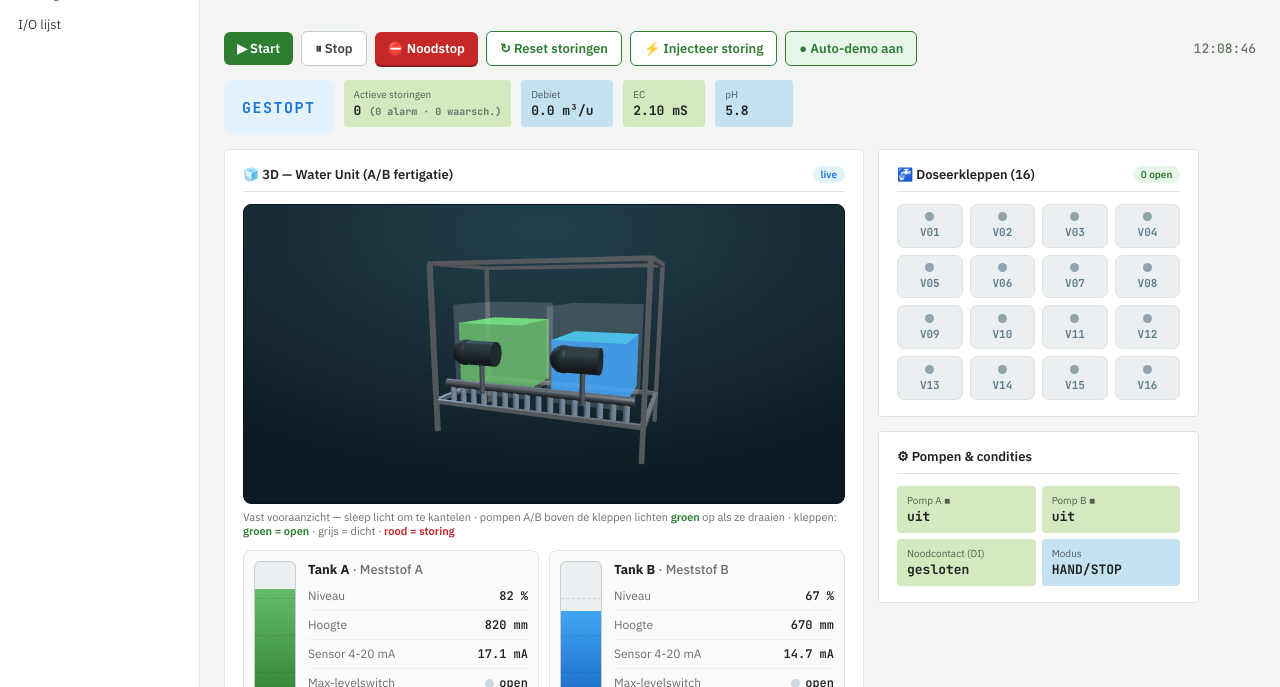
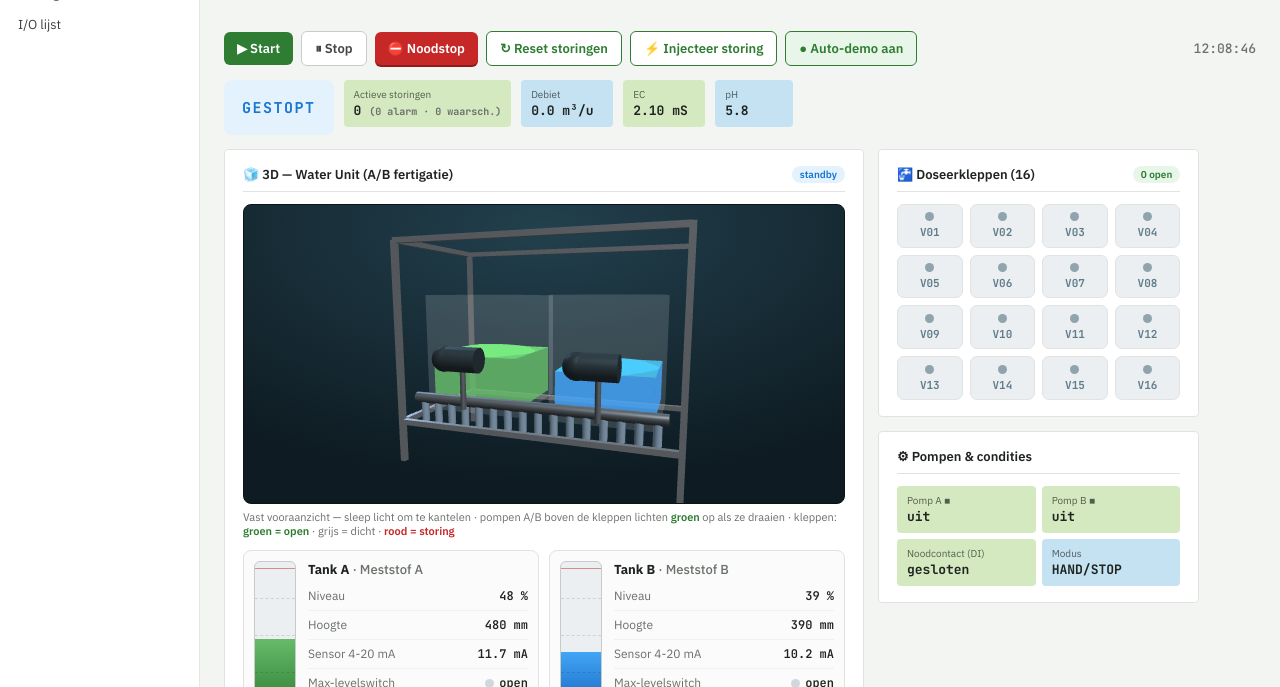
Before and after one commit to wesselaerts/klimaat-software-test, a plain HTML site: page index.html in a window 1280 px wide. Shown: the part 113-800 px from the top of the page. Drawn offline with nearby package versions, Linux system fonts and the light colour scheme; animation ran at ten frames a second.

Commit message:
Add files via upload

```diff
--- a/index.html
+++ b/index.html
@@ -1218,10 +1218,14 @@ const WU_FAULTDEF = [
   {code:'E01', sev:'alarm', text:'Noodstop actief — installatie veilig gestopt'},
   {code:'E10', sev:'alarm', text:'Niveausensor Tank A: signaal < 4 mA (kabelbreuk)'},
   {code:'E11', sev:'alarm', text:'Niveausensor Tank B: signaal < 4 mA (kabelbreuk)'},
-  {code:'E20', sev:'warn',  text:'Tank A: max niveau bereikt (levelswitch)'},
-  {code:'E21', sev:'warn',  text:'Tank B: max niveau bereikt (levelswitch)'},
-  {code:'W30', sev:'warn',  text:'Tank A: laag niveau — droogloopbeveiliging'},
-  {code:'W31', sev:'warn',  text:'Tank B: laag niveau — droogloopbeveiliging'},
+  {code:'W20', sev:'warn',  text:'Tank A: max-levelswitch actief'},
+  {code:'W21', sev:'warn',  text:'Tank B: max-levelswitch actief'},
+  {code:'E20', sev:'alarm', text:'Tank A: TE VOL — overloopbeveiliging'},
+  {code:'E21', sev:'alarm', text:'Tank B: TE VOL — overloopbeveiliging'},
+  {code:'W30', sev:'warn',  text:'Tank A: laag niveau'},
+  {code:'W31', sev:'warn',  text:'Tank B: laag niveau'},
+  {code:'E30', sev:'alarm', text:'Tank A: LEEG — droogloopgevaar'},
+  {code:'E31', sev:'alarm', text:'Tank B: LEEG — droogloopgevaar'},
   {code:'E60', sev:'alarm', text:'Pomp A: overbelasting / motorstoring'},
   {code:'E61', sev:'alarm', text:'Pomp B: overbelasting / motorstoring'},
   {code:'E70', sev:'alarm', text:'Doseertijd overschreden — klep te lang open (lek/sensorfout)'},
@@ -1235,10 +1239,10 @@ function WU_INIT(){
   const valves=[];
   for(let i=1;i<=16;i++) valves.push({id:i,name:'V'+String(i).padStart(2,'0'),st:'closed'});
   return {
-    mode:'stop', estop:false, demo:true, seq:-1,
+    mode:'stop', estop:false, demo:true, phase:'fill', seq:-1,
     valves,
-    tankA:{label:'Meststof A', lvl:82, mA:0, max:false, sensorFault:false},
-    tankB:{label:'Meststof B', lvl:67, mA:0, max:false, sensorFault:false},
+    tankA:{label:'Meststof A', lvl:48, mA:0, max:false, over:false, empty:false, hold:false, sensorFault:false},
+    tankB:{label:'Meststof B', lvl:39, mA:0, max:false, over:false, empty:false, hold:false, sensorFault:false},
     pumpA:{on:false,fault:false,freq:0},
     pumpB:{on:false,fault:false,freq:0},
     ec:2.1, ph:5.8, flow:0,
@@ -1247,6 +1251,7 @@ function WU_INIT(){
 }
 
 function wuMA(t){ t.mA = t.sensorFault ? 0 : +(4 + t.lvl/100*16).toFixed(1); }
+function wuTankAlarm(t){ return t.over || t.empty; }
 
 function wuFdef(code){
   const d=WU_FAULTDEF.find(x=>x.code===code); if(d) return d;
@@ -1259,14 +1264,18 @@ function wuSetFault(code, active){
   else if(!active && idx>=0) w.faults.splice(idx,1);
 }
 function wuEvalFaults(){
-  const w=state.wu;
+  const w=state.wu, A=w.tankA, B=w.tankB;
   wuSetFault('E01', w.estop);
-  wuSetFault('E10', w.tankA.sensorFault);
-  wuSetFault('E11', w.tankB.sensorFault);
-  wuSetFault('E20', w.tankA.max);
-  wuSetFault('E21', w.tankB.max);
-  wuSetFault('W30', !w.estop && !w.tankA.sensorFault && w.tankA.lvl<12);
-  wuSetFault('W31', !w.estop && !w.tankB.sensorFault && w.tankB.lvl<12);
+  wuSetFault('E10', A.sensorFault);
+  wuSetFault('E11', B.sensorFault);
+  wuSetFault('W20', !A.sensorFault && A.max && !A.over);
+  wuSetFault('W21', !B.sensorFault && B.max && !B.over);
+  wuSetFault('E20', A.over);
+  wuSetFault('E21', B.over);
+  wuSetFault('W30', !w.estop && !A.sensorFault && !A.empty && A.lvl<15 && A.lvl>6);
+  wuSetFault('W31', !w.estop && !B.sensorFault && !B.empty && B.lvl<15 && B.lvl>6);
+  wuSetFault('E30', A.empty);
+  wuSetFault('E31', B.empty);
   wuSetFault('E60', w.pumpA.fault);
   wuSetFault('E61', w.pumpB.fault);
   wuSetFault('W80', !w.estop && (w.ec>2.8 || w.ec<1.5));
@@ -1283,26 +1292,38 @@ function wuStatus(){
 }
 
 function wuStep(){
-  const w=state.wu;
-  wuMA(w.tankA); wuMA(w.tankB);
+  const w=state.wu, A=w.tankA, B=w.tankB;
+  wuMA(A); wuMA(B);
   if(w.estop || w.mode==='stop'){
     w.valves.forEach(v=>{ if(v.st!=='fault') v.st='closed'; });
     w.pumpA.on=false; w.pumpB.on=false; w.pumpA.freq=0; w.pumpB.freq=0; w.flow=0;
   } else if(w.mode==='run' && w.demo){
-    w.seq=(w.seq+1)%w.valves.length;
-    w.valves.forEach((v,idx)=>{ if(v.st==='fault') return; v.st=(idx===w.seq||idx===(w.seq+1)%16)?'open':'closed'; });
-    const anyOpen=w.valves.some(v=>v.st==='open');
-    w.pumpA.on=anyOpen&&!w.pumpA.fault; w.pumpB.on=anyOpen&&!w.pumpB.fault;
-    w.pumpA.freq=w.pumpA.on?45+Math.round(Math.random()*8):0;
-    w.pumpB.freq=w.pumpB.on?44+Math.round(Math.random()*8):0;
-    w.flow=anyOpen?+(6+Math.random()*2).toFixed(1):0;
-    if(anyOpen){ if(!w.tankA.sensorFault) w.tankA.lvl=clamp(w.tankA.lvl-0.7,0,100); if(!w.tankB.sensorFault) w.tankB.lvl=clamp(w.tankB.lvl-0.6,0,100); }
-    if(w.tankA.lvl<14 && !w.tankA.sensorFault) w.tankA.lvl=clamp(w.tankA.lvl+9,0,100);
-    if(w.tankB.lvl<14 && !w.tankB.sensorFault) w.tankB.lvl=clamp(w.tankB.lvl+9,0,100);
+    if(w.phase==='fill'){
+      // VULLEN: pompen draaien, doseerkleppen dicht, bakken stijgen
+      w.valves.forEach(v=>{ if(v.st!=='fault') v.st='closed'; });
+      w.pumpA.on=!w.pumpA.fault; w.pumpB.on=!w.pumpB.fault;
+      w.pumpA.freq=w.pumpA.on?46+Math.round(Math.random()*6):0;
+      w.pumpB.freq=w.pumpB.on?45+Math.round(Math.random()*6):0;
+      if(w.pumpA.on && !A.hold && !A.sensorFault && A.lvl<93) A.lvl=clamp(A.lvl+1.4,0,100);
+      if(w.pumpB.on && !B.hold && !B.sensorFault && B.lvl<93) B.lvl=clamp(B.lvl+1.2,0,100);
+      w.flow=+(5+Math.random()*1.5).toFixed(1);
+      if(A.lvl>=88 && B.lvl>=88) w.phase='dose';
+    } else {
+      // DOSEREN: kleppen openen in volgorde, bakken zakken
+      w.seq=(w.seq+1)%w.valves.length;
+      w.valves.forEach((v,idx)=>{ if(v.st==='fault') return; v.st=(idx===w.seq||idx===(w.seq+1)%16)?'open':'closed'; });
+      w.pumpA.on=false; w.pumpB.on=false; w.pumpA.freq=0; w.pumpB.freq=0;
+      if(!A.hold && !A.sensorFault && A.lvl>8) A.lvl=clamp(A.lvl-0.9,0,100);
+      if(!B.hold && !B.sensorFault && B.lvl>8) B.lvl=clamp(B.lvl-0.8,0,100);
+      w.flow=+(6+Math.random()*2).toFixed(1);
+      if(A.lvl<=24 && B.lvl<=24) w.phase='fill';
+    }
     w.ec=clamp(w.ec+(Math.random()-0.5)*0.05,1.3,3.1);
     w.ph=clamp(w.ph+(Math.random()-0.5)*0.07,4.9,6.7);
   }
-  w.tankA.max=w.tankA.lvl>=96; w.tankB.max=w.tankB.lvl>=96;
+  // niveau-condities
+  A.over=A.lvl>=98; A.empty=A.lvl<=4; A.max=A.lvl>=95;
+  B.over=B.lvl>=98; B.empty=B.lvl<=4; B.max=B.lvl>=95;
   wuEvalFaults();
   if(state.section==='waterunit') render();
 }
@@ -1312,11 +1333,21 @@ function wuStart(){ state.wu.estop=false; state.wu.mode='run'; toast('Water Unit
 function wuStop(){ state.wu.mode='stop'; toast('Water Unit gestopt','warn'); render(); }
 function wuEstop(){ const w=state.wu; w.estop=!w.estop; if(w.estop) w.mode='stop'; toast(w.estop?'NOODSTOP ingedrukt':'Noodstop gereset', w.estop?'alarm':'ok'); wuEvalFaults(); render(); }
 function wuToggleDemo(){ state.wu.demo=!state.wu.demo; toast('Auto-demo '+(state.wu.demo?'AAN':'UIT'),'ok'); render(); }
-function wuResetFaults(){ const w=state.wu; w.valves.forEach(v=>{ if(v.st==='fault') v.st='closed'; }); w.pumpA.fault=false; w.pumpB.fault=false; w.tankA.sensorFault=false; w.tankB.sensorFault=false; w.estop=false; wuEvalFaults(); toast('Storingen gereset','ok'); render(); }
-function wuInject(){ const w=state.wu; const opts=['valve','pumpA','pumpB','sensorA','sensorB']; const p=opts[Math.floor(Math.random()*opts.length)];
+function wuResetFaults(){ const w=state.wu;
+  w.valves.forEach(v=>{ if(v.st==='fault') v.st='closed'; });
+  w.pumpA.fault=false; w.pumpB.fault=false;
+  w.tankA.sensorFault=false; w.tankB.sensorFault=false; w.tankA.hold=false; w.tankB.hold=false;
+  if(w.tankA.lvl>=96) w.tankA.lvl=80; if(w.tankA.lvl<=6) w.tankA.lvl=40;
+  if(w.tankB.lvl>=96) w.tankB.lvl=65; if(w.tankB.lvl<=6) w.tankB.lvl=35;
+  w.estop=false; w.tankA.over=w.tankA.empty=false; w.tankB.over=w.tankB.empty=false;
+  wuEvalFaults(); toast('Storingen gereset','ok'); render(); }
+function wuInject(){ const w=state.wu; const opts=['valve','pumpA','pumpB','sensorA','sensorB','tankAvol','tankBleeg']; const p=opts[Math.floor(Math.random()*opts.length)];
   if(p==='valve'){ const i=Math.floor(Math.random()*16); w.valves[i].st='fault'; }
   else if(p==='pumpA') w.pumpA.fault=true; else if(p==='pumpB') w.pumpB.fault=true;
-  else if(p==='sensorA') w.tankA.sensorFault=true; else w.tankB.sensorFault=true;
+  else if(p==='sensorA') w.tankA.sensorFault=true; else if(p==='sensorB') w.tankB.sensorFault=true;
+  else if(p==='tankAvol'){ w.tankA.lvl=100; w.tankA.hold=true; }
+  else if(p==='tankBleeg'){ w.tankB.lvl=1; w.tankB.hold=true; }
+  w.tankA.over=w.tankA.lvl>=98; w.tankA.empty=w.tankA.lvl<=4; w.tankB.over=w.tankB.lvl>=98; w.tankB.empty=w.tankB.lvl<=4;
   wuEvalFaults(); toast('Demo-storing geinjecteerd','warn'); render(); }
 function wuToggleValve(i){ const v=state.wu.valves[i]; if(v.st==='fault') v.st='closed'; else v.st=v.st==='open'?'closed':'open'; wuEvalFaults(); render(); }
 
@@ -1330,18 +1361,23 @@ function renderWaterUnit(side){
 function renderWUDash(){
   const w=state.wu, s=wuStatus();
   const alarms=w.faults.filter(f=>f.sev==='alarm').length, warns=w.faults.filter(f=>f.sev==='warn').length;
-  const tank=(t,key)=>`
-    <div class="wu-tank">
-      <div class="wu-gauge"><div class="fill" style="height:${t.sensorFault?0:t.lvl}%;background:${key==='A'?'linear-gradient(180deg,#66bb6a,#2e7d32)':'linear-gradient(180deg,#42a5f5,#1565c0)'};"></div>
-        ${[25,50,75].map(m=>`<div style="position:absolute;left:0;right:0;bottom:${m}%;border-top:1px dashed rgba(0,0,0,.12);"></div>`).join('')}</div>
+  const tank=(t,key)=>{
+    const alarm=wuTankAlarm(t), grey=t.sensorFault;
+    const fillBg = alarm ? 'linear-gradient(180deg,#ff6b6b,#c62828)' : grey ? 'linear-gradient(180deg,#cfd8dc,#90a4ae)' : (key==='A'?'linear-gradient(180deg,#66bb6a,#2e7d32)':'linear-gradient(180deg,#42a5f5,#1565c0)');
+    const tag = t.over?'<span style="color:var(--alarm);font-weight:700;"> · TE VOL</span>' : t.empty?'<span style="color:var(--alarm);font-weight:700;"> · LEEG</span>' : grey?'<span style="color:var(--alarm);font-weight:700;"> · SENSORFOUT</span>' : '';
+    return `<div class="wu-tank" style="${(alarm||grey)?'border-color:var(--alarm);box-shadow:inset 0 0 0 1px var(--alarm);':''}">
+      <div class="wu-gauge"><div class="fill" style="height:${grey?0:t.lvl}%;background:${fillBg};"></div>
+        ${[25,50,75].map(m=>`<div style="position:absolute;left:0;right:0;bottom:${m}%;border-top:1px dashed rgba(0,0,0,.12);"></div>`).join('')}
+        <div style="position:absolute;left:0;right:0;bottom:95%;border-top:1px solid var(--alarm);opacity:.5;"></div></div>
       <div style="flex:1;">
-        <div style="font-weight:700;margin-bottom:4px;">Tank ${key} <span style="color:var(--text-secondary);font-weight:500;">· ${t.label}</span></div>
-        <div class="kv"><span class="k">Niveau</span><span class="v">${t.sensorFault?'—':Math.round(t.lvl)+' %'}</span></div>
-        <div class="kv"><span class="k">Hoogte</span><span class="v">${t.sensorFault?'—':Math.round(t.lvl/100*1000)+' mm'}</span></div>
-        <div class="kv"><span class="k">Sensor 4-20 mA</span><span class="v" style="${t.sensorFault?'color:var(--alarm)':''}">${t.mA.toFixed(1)} mA</span></div>
+        <div style="font-weight:700;margin-bottom:4px;">Tank ${key} <span style="color:var(--text-secondary);font-weight:500;">· ${t.label}</span>${tag}</div>
+        <div class="kv"><span class="k">Niveau</span><span class="v" style="${alarm?'color:var(--alarm)':''}">${grey?'—':Math.round(t.lvl)+' %'}</span></div>
+        <div class="kv"><span class="k">Hoogte</span><span class="v">${grey?'—':Math.round(t.lvl/100*1000)+' mm'}</span></div>
+        <div class="kv"><span class="k">Sensor 4-20 mA</span><span class="v" style="${grey?'color:var(--alarm)':''}">${t.mA.toFixed(1)} mA</span></div>
         <div class="kv" style="border:none;"><span class="k">Max-levelswitch</span><span class="v"><span class="wu-led ${t.max?'on-r':'off'}"></span>${t.max?'ACTIEF':'open'}</span></div>
       </div>
     </div>`;
+  };
   const pump=(p,key)=>`<div class="op-tile ${p.fault?'':'green'}" style="${p.fault?'background:var(--alarm-bg);':''}"><div class="lab">Pomp ${key} ${p.fault?'⛔':(p.on?'▶':'■')}</div><div class="val" style="${p.fault?'color:var(--alarm)':''}">${p.fault?'STORING':(p.on?p.freq+' Hz':'uit')}</div></div>`;
   return `
   <div class="wu-bar">
@@ -1362,7 +1398,7 @@ function renderWUDash(){
   </div>
   <div class="wu-grid">
     <div class="card">
-      <div class="card-h"><h3>🧊 3D — Water Unit (A/B fertigatie)</h3><span class="pill pill-info">live</span></div>
+      <div class="card-h"><h3>🧊 3D — Water Unit (A/B fertigatie)</h3><span class="pill ${w.mode==='run'?'pill-ok':'pill-info'}">${w.mode==='run'?(w.phase==='dose'?'doseren':'vullen'):'standby'}</span></div>
       <div class="wu-3d" id="wu3d"></div>
       <div style="font-size:11px;color:var(--text-secondary);margin-top:6px;">Vast vooraanzicht — sleep licht om te kantelen · pompen A/B boven de kleppen lichten <span style="color:#2e7d32;font-weight:600;">groen</span> op als ze draaien · kleppen: <span style="color:#2e7d32;font-weight:600;">groen = open</span> · grijs = dicht · <span style="color:var(--alarm);font-weight:600;">rood = storing</span></div>
       <div class="wu-tanks">${tank(w.tankA,'A')}${tank(w.tankB,'B')}</div>
@@ -1379,7 +1415,7 @@ function renderWUDash(){
         <div class="op-tile-2">${pump(w.pumpA,'A')}${pump(w.pumpB,'B')}</div>
         <div class="op-tile-2" style="margin-top:6px;">
           <div class="op-tile ${w.estop?'':'green'}" style="${w.estop?'background:var(--alarm-bg);':''}"><div class="lab">Noodcontact (DI)</div><div class="val" style="${w.estop?'color:var(--alarm)':''}">${w.estop?'GEOPEND':'gesloten'}</div></div>
-          <div class="op-tile blue"><div class="lab">Modus</div><div class="val">${w.mode==='run'?'AUTO':'HAND/STOP'}</div></div>
+          <div class="op-tile blue"><div class="lab">Modus</div><div class="val">${w.mode==='run'?('AUTO · '+(w.phase==='dose'?'DOSEREN':'VULLEN')):'HAND/STOP'}</div></div>
         </div>
       </div>
     </div>
@@ -1440,8 +1476,8 @@ function initWU3D(){
     renderer.setPixelRatio(Math.min(window.devicePixelRatio||1,2));
     renderer.setSize(600,300);
     const scene=new THREE.Scene();
-    const camera=new THREE.PerspectiveCamera(42,2,0.1,100);
-    camera.position.set(4.0,3.4,10.8); camera.lookAt(0,1.45,0.5);
+    const camera=new THREE.PerspectiveCamera(40,2,0.1,100);
+    camera.position.set(3.0,2.8,9.0); camera.lookAt(0,1.55,0.5);
     scene.add(new THREE.AmbientLight(0xffffff,0.7));
     const d1=new THREE.DirectionalLight(0xffffff,0.85); d1.position.set(6,10,6); scene.add(d1);
     const d2=new THREE.DirectionalLight(0x88bbff,0.35); d2.position.set(-6,4,-5); scene.add(d2);
@@ -1453,15 +1489,19 @@ function initWU3D(){
     [-FD/2,FD/2].forEach(z=>{ bar(0,FH,z,FW,t,t); bar(0,0.02,z,FW,t,t); });
     [-FW/2,FW/2].forEach(x=>{ bar(x,FH,0,t,t,FD); bar(x,0.02,0,t,t,FD); });
     [[-FW/2,-FD/2],[FW/2,-FD/2],[-FW/2,FD/2],[FW/2,FD/2]].forEach(p=>bar(p[0],-0.45,p[1],t,0.9,t));
+    const pipeMat=new THREE.MeshStandardMaterial({color:0x9aa6b0,metalness:0.7,roughness:0.35});
     function tank(x){
       const g=new THREE.Group();
-      const shell=new THREE.Mesh(new THREE.BoxGeometry(2.2,2.6,2.4), new THREE.MeshStandardMaterial({color:0xffffff,transparent:true,opacity:0.16,roughness:0.05}));
-      g.add(shell);
-      const fill=new THREE.Mesh(new THREE.BoxGeometry(2.0,1,2.2), new THREE.MeshStandardMaterial({color:0x43a047,transparent:true,opacity:0.85,roughness:0.3}));
-      g.add(fill); g.position.set(x,1.55,0); grp.add(g); return fill;
+      g.add(new THREE.Mesh(new THREE.BoxGeometry(2.2,2.6,2.4), new THREE.MeshStandardMaterial({color:0xffffff,transparent:true,opacity:0.15,roughness:0.05})));
+      const fill=new THREE.Mesh(new THREE.BoxGeometry(2.0,1,2.2), new THREE.MeshStandardMaterial({color:0x43a047,transparent:true,opacity:0.82,roughness:0.3}));
+      g.add(fill);
+      const surf=new THREE.Mesh(new THREE.PlaneGeometry(2.0,2.2,16,16), new THREE.MeshStandardMaterial({color:0x43a047,transparent:true,opacity:0.92,roughness:0.15,side:THREE.DoubleSide}));
+      surf.rotation.x=-Math.PI/2; g.add(surf);
+      g.position.set(x,1.55,0); grp.add(g);
+      return {fill,surf};
     }
-    WU3.fillA=tank(-1.45); WU3.fillB=tank(1.45);
-    const pipeMat=new THREE.MeshStandardMaterial({color:0x9aa6b0,metalness:0.7,roughness:0.35});
+    const tA=tank(-1.45), tB=tank(1.45);
+    WU3.fillA=tA.fill; WU3.surfA=tA.surf; WU3.fillB=tB.fill; WU3.surfB=tB.surf;
     const pipe=new THREE.Mesh(new THREE.CylinderGeometry(0.12,0.12,FW-0.5,16),pipeMat);
     pipe.rotation.z=Math.PI/2; pipe.position.set(0,0.55,FD/2-0.25); grp.add(pipe);
     WU3.valves=[];
@@ -1476,13 +1516,13 @@ function initWU3D(){
     }
     function pump(x){
       const g=new THREE.Group();
-      const body=new THREE.Mesh(new THREE.CylinderGeometry(0.34,0.34,0.9,20), new THREE.MeshStandardMaterial({color:0x37474f,metalness:0.5,roughness:0.45,emissive:0x000000}));
+      const body=new THREE.Mesh(new THREE.CylinderGeometry(0.27,0.27,0.78,20), new THREE.MeshStandardMaterial({color:0x37474f,metalness:0.5,roughness:0.45,emissive:0x000000}));
       body.rotation.z=Math.PI/2; g.add(body);
-      const cap=new THREE.Mesh(new THREE.SphereGeometry(0.36,16,12), new THREE.MeshStandardMaterial({color:0x2b363c,metalness:0.4,roughness:0.5}));
-      cap.position.set(-0.5,0,0); g.add(cap);
-      const fp=new THREE.Mesh(new THREE.CylinderGeometry(0.07,0.07,1.05,12), pipeMat);
-      fp.position.set(0,-0.62,0); g.add(fp);
-      g.position.set(x,1.55,FD/2-0.05); grp.add(g);
+      const cap=new THREE.Mesh(new THREE.SphereGeometry(0.28,16,12), new THREE.MeshStandardMaterial({color:0x2b363c,metalness:0.4,roughness:0.5}));
+      cap.position.set(-0.42,0,0); g.add(cap);
+      const fp=new THREE.Mesh(new THREE.CylinderGeometry(0.06,0.06,0.95,12), pipeMat);
+      fp.position.set(0,-0.6,0); g.add(fp);
+      g.position.set(x,1.5,FD/2-0.05); grp.add(g);
       return body;
     }
     WU3.pumpA=pump(-1.45); WU3.pumpB=pump(1.45);
@@ -1496,15 +1536,29 @@ function initWU3D(){
     animateWU3D();
   }catch(err){ WU3.ok=false; }
 }
+function wuTankCol(t, base){ if(t.over||t.empty) return 0xef4444; if(t.sensorFault) return 0x9e9e9e; return base; }
+function wuRipple(surf, dispLvl, col, time){
+  const fh=Math.max(0.04, dispLvl/100*2.4);
+  surf.position.y = -1.2 + fh;
+  const pos=surf.geometry.attributes.position;
+  for(let i=0;i<pos.count;i++){
+    const x=pos.getX(i), y=pos.getY(i);
+    pos.setZ(i, Math.sin(x*1.9+time*1.7)*0.035 + Math.cos(y*1.6+time*1.25)*0.03);
+  }
+  pos.needsUpdate=true;
+  surf.material.color.setHex(col);
+}
 function wuSetFill(mesh,lvl,col){ const fh=Math.max(0.04, lvl/100*2.4); mesh.scale.y=fh; mesh.position.y=-1.2+fh/2; mesh.material.color.setHex(col); }
 function animateWU3D(){
   WU3.raf=requestAnimationFrame(animateWU3D);
   if(!WU3.ok) return;
   if(state.section!=='waterunit') return;
   WU3.grp.rotation.y=WU3.rot;
-  const w=state.wu;
-  wuSetFill(WU3.fillA, w.tankA.sensorFault?6:w.tankA.lvl, w.tankA.sensorFault?0x9e9e9e:0x43a047);
-  wuSetFill(WU3.fillB, w.tankB.sensorFault?6:w.tankB.lvl, w.tankB.sensorFault?0x9e9e9e:0x1e88e5);
+  const w=state.wu, time=performance.now()/1000;
+  const lvA=w.tankA.sensorFault?6:w.tankA.lvl, lvB=w.tankB.sensorFault?6:w.tankB.lvl;
+  const cA=wuTankCol(w.tankA,0x43a047), cB=wuTankCol(w.tankB,0x1e88e5);
+  wuSetFill(WU3.fillA, lvA, cA); wuSetFill(WU3.fillB, lvB, cB);
+  wuRipple(WU3.surfA, lvA, cA, time); wuRipple(WU3.surfB, lvB, cB, time);
   w.valves.forEach((v,i)=>{ const m=WU3.valves[i]; if(!m) return;
     const c = v.st==='open'?0x35d07f : v.st==='fault'?0xef4444 : 0x5a6b7a;
     const e = v.st==='open'?0x0c3d22 : v.st==='fault'?0x4a0a0a : 0x000000;
```
